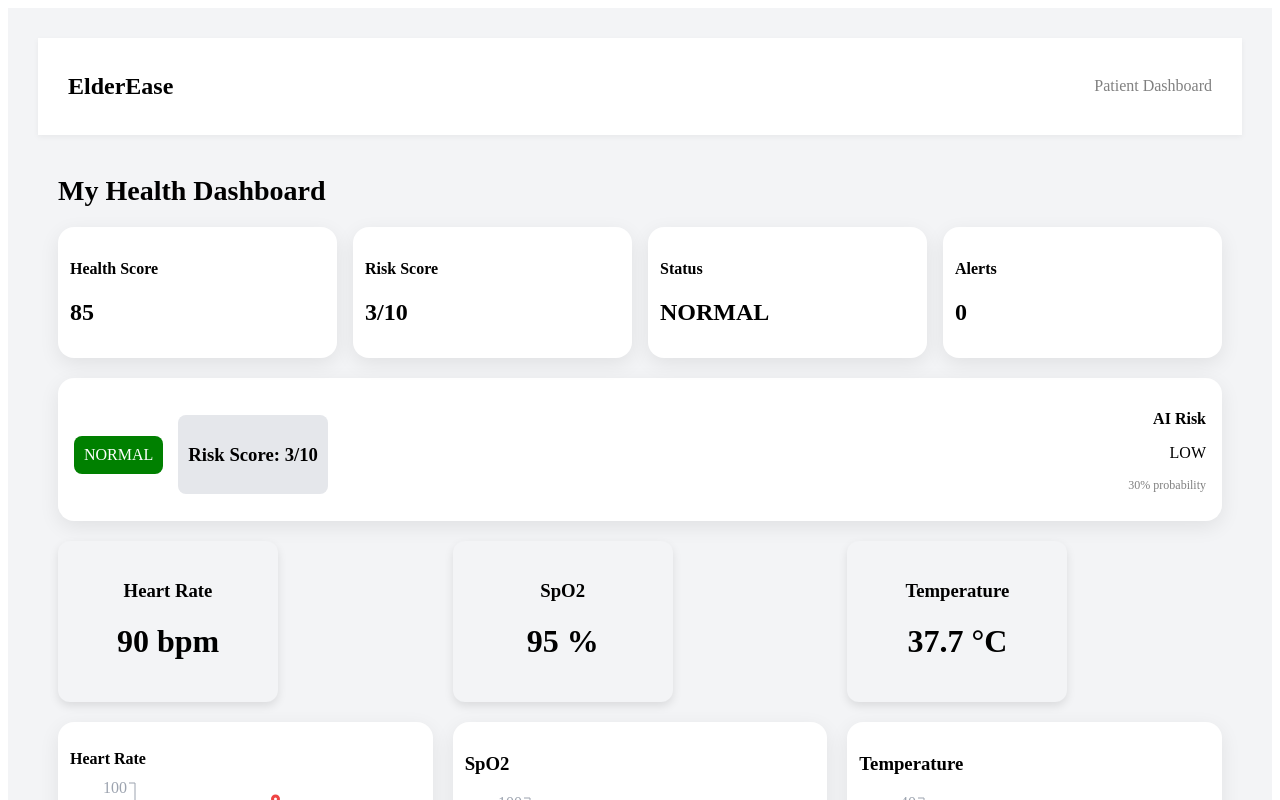
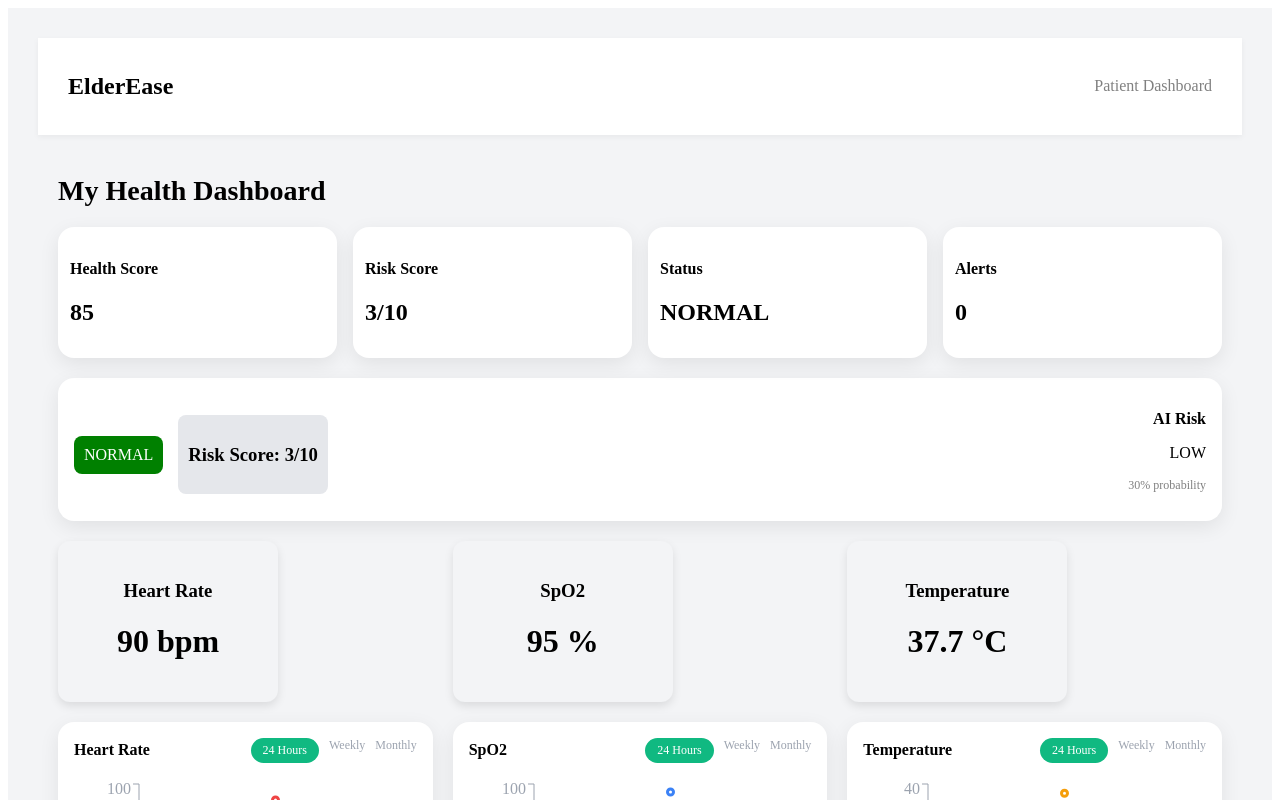
Before and after one commit to Aadya2901/ElderEase, a React app in the folder frontend/: page / in a window 1280 px wide. Shown: the top 800 px of the page. Built offline with nearby package versions, Linux system fonts and the light colour scheme; the HTML template or start-up script is replaced by a standard one.

Commit message:
ui: unify all chart cards with consistent header layout and spacing

```diff
--- a/frontend/src/pages/PatientDashboard.jsx
+++ b/frontend/src/pages/PatientDashboard.jsx
@@ -174,20 +174,93 @@ export default function PatientDashboard() {
           marginTop: "20px"
         }}>
 
-          <div style={{ ...card, padding: "12px" }}>
-              <h3 style={{ fontSize: "16px", fontWeight: "600", marginBottom: "10px" }}>
+          {/* ❤️ HEART RATE */}
+          <div style={{ ...card, padding: "16px" }}>
+            <div style={{
+              display: "flex",
+              justifyContent: "space-between",
+              alignItems: "center",
+              marginBottom: "16px"
+            }}>
+              <h3 style={{ fontSize: "16px", fontWeight: "600", margin: 0 }}>
                 Heart Rate
               </h3>
+
+              <div style={{ display: "flex", gap: "10px" }}>
+                <span style={{
+                  background: "#10b981",
+                  color: "white",
+                  padding: "5px 12px",
+                  borderRadius: "999px",
+                  fontSize: "12px"
+                }}>
+                  24 Hours
+                </span>
+                <span style={{ fontSize: "12px", color: "#9ca3af" }}>Weekly</span>
+                <span style={{ fontSize: "12px", color: "#9ca3af" }}>Monthly</span>
+              </div>
+            </div>
+
             <HeartRateChart data={history} dataKey="heartRate" color="#ef4444" />
           </div>
 
-          <div style={{ ...card, padding: "12px" }}>
-            <h3>SpO2</h3>
+          {/* 🔵 SpO2 */}
+          <div style={{ ...card, padding: "16px" }}>
+            <div style={{
+              display: "flex",
+              justifyContent: "space-between",
+              alignItems: "center",
+              marginBottom: "16px"
+            }}>
+              <h3 style={{ fontSize: "16px", fontWeight: "600", margin: 0 }}>
+                SpO2
+              </h3>
+
+              <div style={{ display: "flex", gap: "10px" }}>
+                <span style={{
+                  background: "#10b981",
+                  color: "white",
+                  padding: "5px 12px",
+                  borderRadius: "999px",
+                  fontSize: "12px"
+                }}>
+                  24 Hours
+                </span>
+                <span style={{ fontSize: "12px", color: "#9ca3af" }}>Weekly</span>
+                <span style={{ fontSize: "12px", color: "#9ca3af" }}>Monthly</span>
+              </div>
+            </div>
+
             <HeartRateChart data={history} dataKey="spo2" color="#3b82f6" />
           </div>
 
-          <div style={{ ...card, padding: "12px" }}>
-            <h3>Temperature</h3>
+          {/* 🟡 TEMPERATURE */}
+          <div style={{ ...card, padding: "16px" }}>
+            <div style={{
+              display: "flex",
+              justifyContent: "space-between",
+              alignItems: "center",
+              marginBottom: "16px"
+            }}>
+              <h3 style={{ fontSize: "16px", fontWeight: "600", margin: 0 }}>
+                Temperature
+              </h3>
+
+              <div style={{ display: "flex", gap: "10px" }}>
+                <span style={{
+                  background: "#10b981",
+                  color: "white",
+                  padding: "5px 12px",
+                  borderRadius: "999px",
+                  fontSize: "12px"
+                }}>
+                  24 Hours
+                </span>
+                <span style={{ fontSize: "12px", color: "#9ca3af" }}>Weekly</span>
+                <span style={{ fontSize: "12px", color: "#9ca3af" }}>Monthly</span>
+              </div>
+            </div>
+
             <HeartRateChart data={history} dataKey="temperature" color="#f59e0b" />
           </div>
 
```
